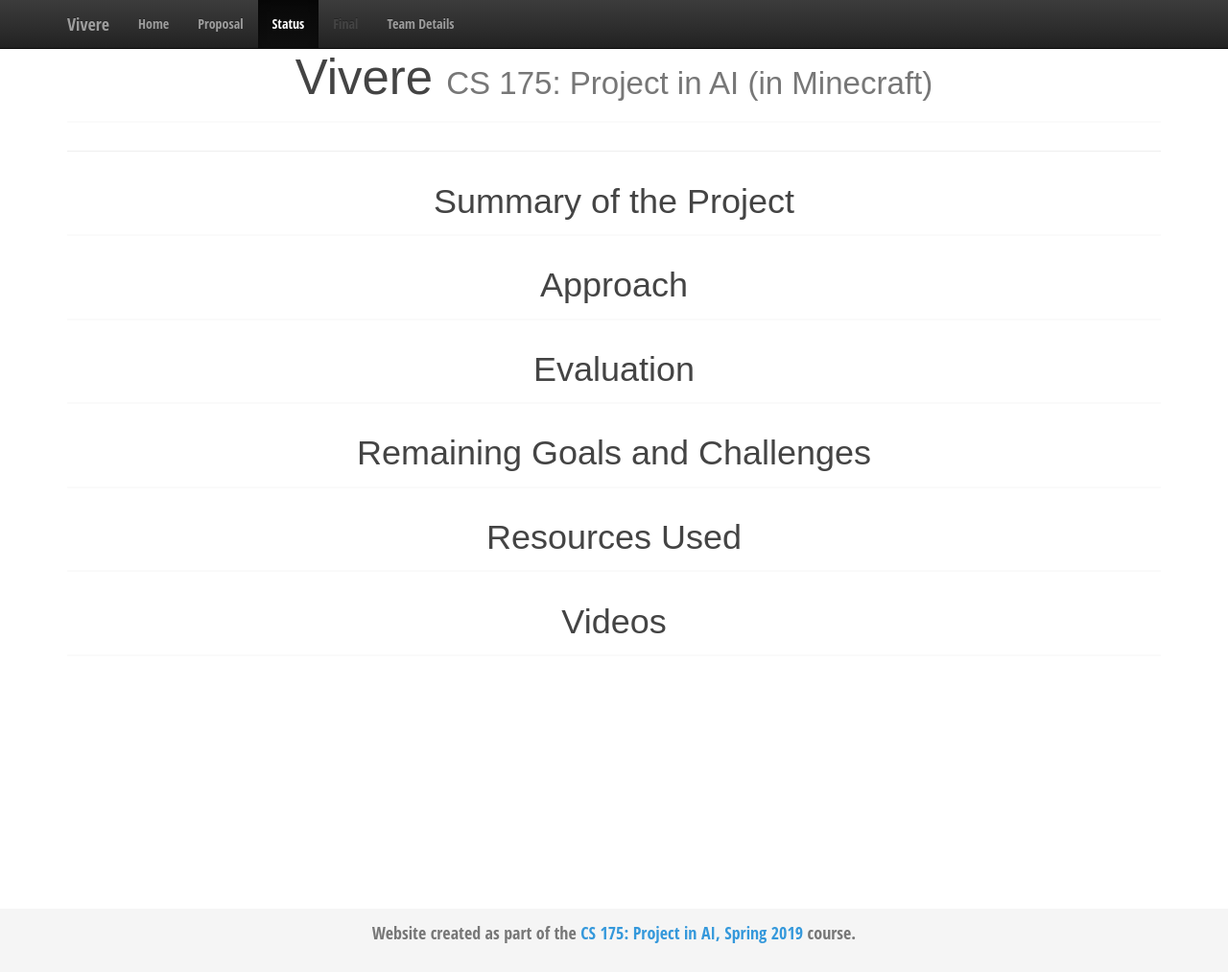
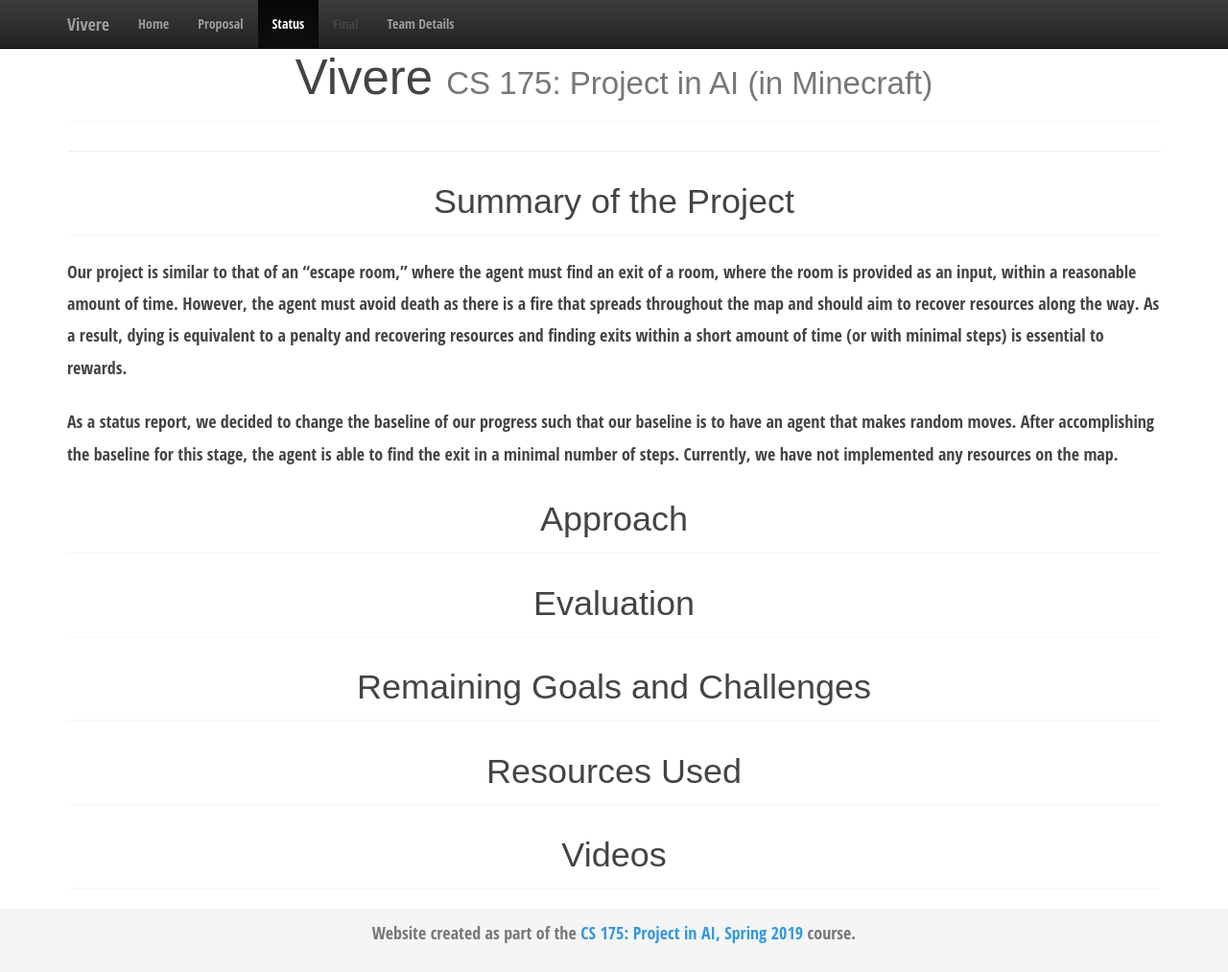
Before and after one commit to Enhjin/Vivere, a Jekyll site: the page built from docs/status.md, in a window 1280 px wide and 1013 px high. Shown: the whole window at 96% size. Built offline with Jekyll 4.4.1, drawn with Linux system fonts in a browser that asks for light colours.

Commit message:
Update status.md
added summary

```diff
--- a/docs/status.md
+++ b/docs/status.md
@@ -4,6 +4,9 @@ title: Status
 ---
 
 ### Summary of the Project
+Our project is similar to that of an “escape room,” where the agent must find an exit of a room, where the room is provided as an input, within a reasonable amount of time. However, the agent must avoid death as there is a fire that spreads throughout the map and should aim to recover resources along the way. As a result, dying is equivalent to a penalty and recovering resources and finding exits within a short amount of time (or with minimal steps) is essential to rewards.
+
+As a status report, we decided to change the baseline of our progress such that our baseline is to have an agent that makes random moves. After accomplishing the baseline for this stage, the agent is able to find the exit in a minimal number of steps. Currently, we have not implemented any resources on the map.
 
 ### Approach
 
```
